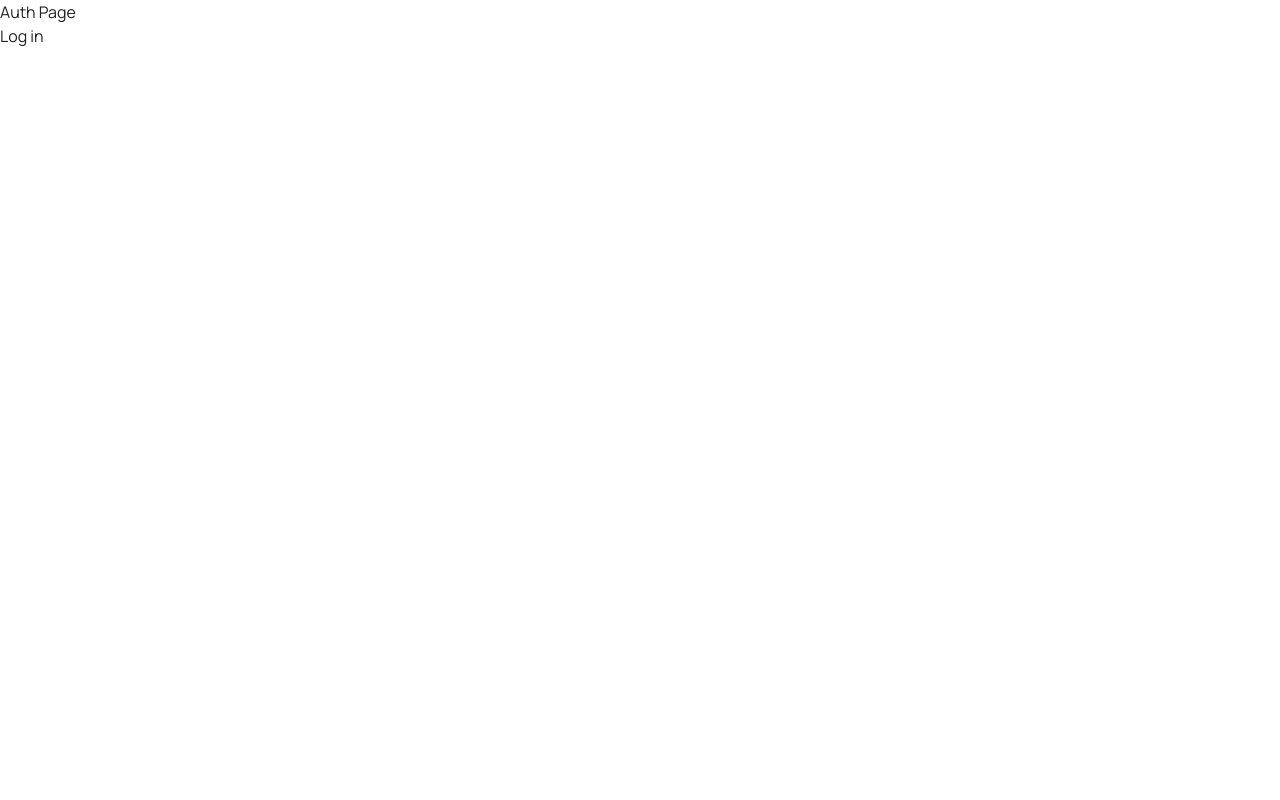
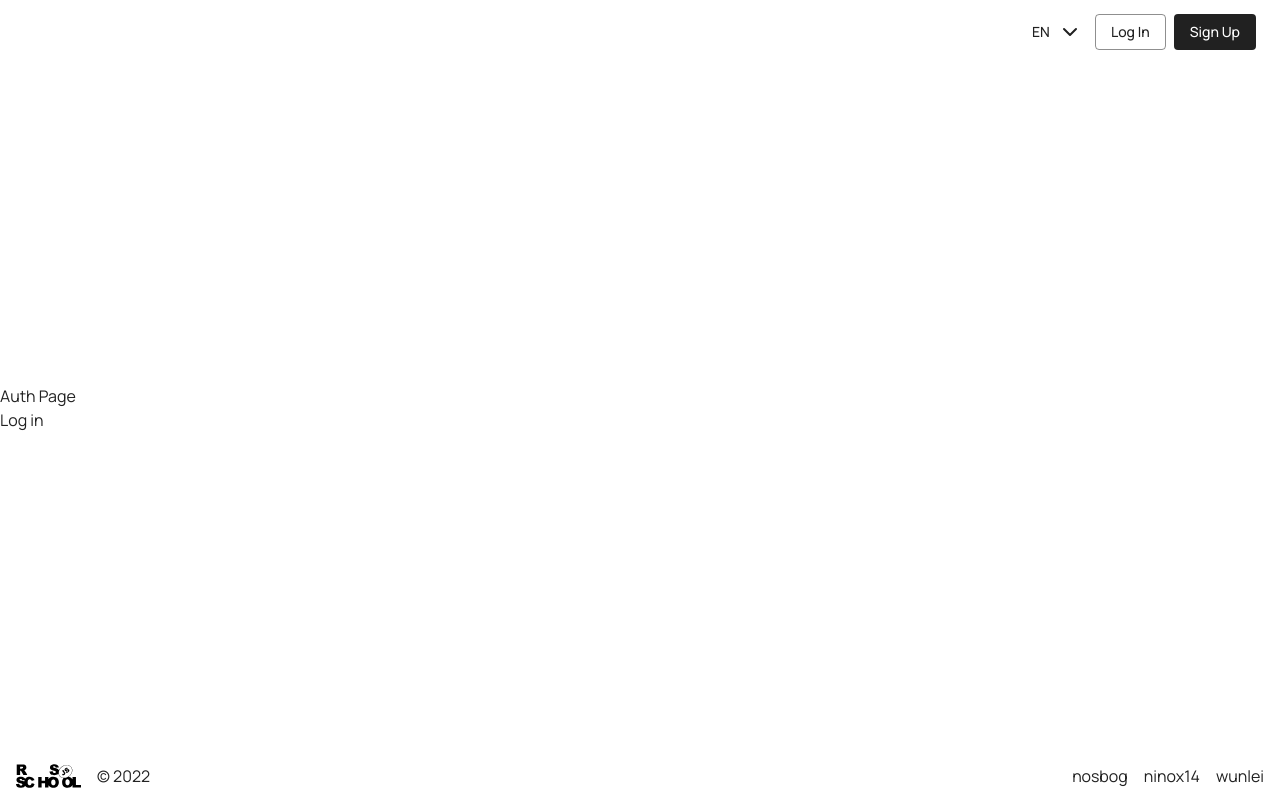
Before and after one commit to wunlei/project-management-app, a React (Create React App) app: page /login in a window 1280 px wide. Built offline with nearby package versions, Linux system fonts and the light colour scheme.

Commit message:
feat: update app layout

```diff
--- a/src/components/App/App.tsx
+++ b/src/components/App/App.tsx
@@ -1,10 +1,17 @@
-import React from 'react';
 import { Outlet } from 'react-router-dom';
+import Footer from 'components/Footer/Footer';
+import Header from 'components/Header/Header';
+import Stack from '@mui/material/Stack';
+import { team } from 'constants/appConstants';
 
 function App() {
   return (
     <div className="App">
-      <Outlet />
+      <Stack height="100vh" justifyContent="space-between">
+        <Header />
+        <Outlet />
+        <Footer data={team} />
+      </Stack>
     </div>
   );
 }
--- a/src/constants/appConstants.ts
+++ b/src/constants/appConstants.ts
@@ -1 +1,16 @@
+export const team = [
+  {
+    url: 'https://github.com/nosbog',
+    name: 'nosbog',
+  },
+  {
+    url: 'https://github.com/ninox14',
+    name: 'ninox14',
+  },
+  {
+    url: 'https://github.com/wunlei',
+    name: 'wunlei',
+  },
+];
+
 export const DEFAULT_LANG = 'EN';
```
